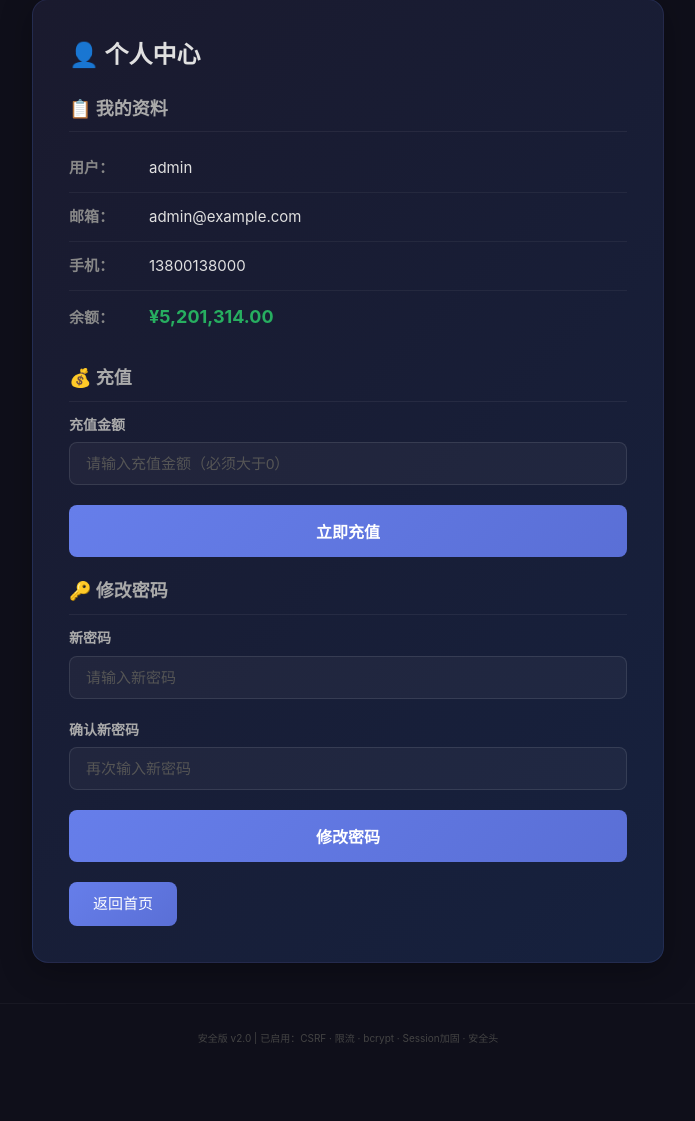
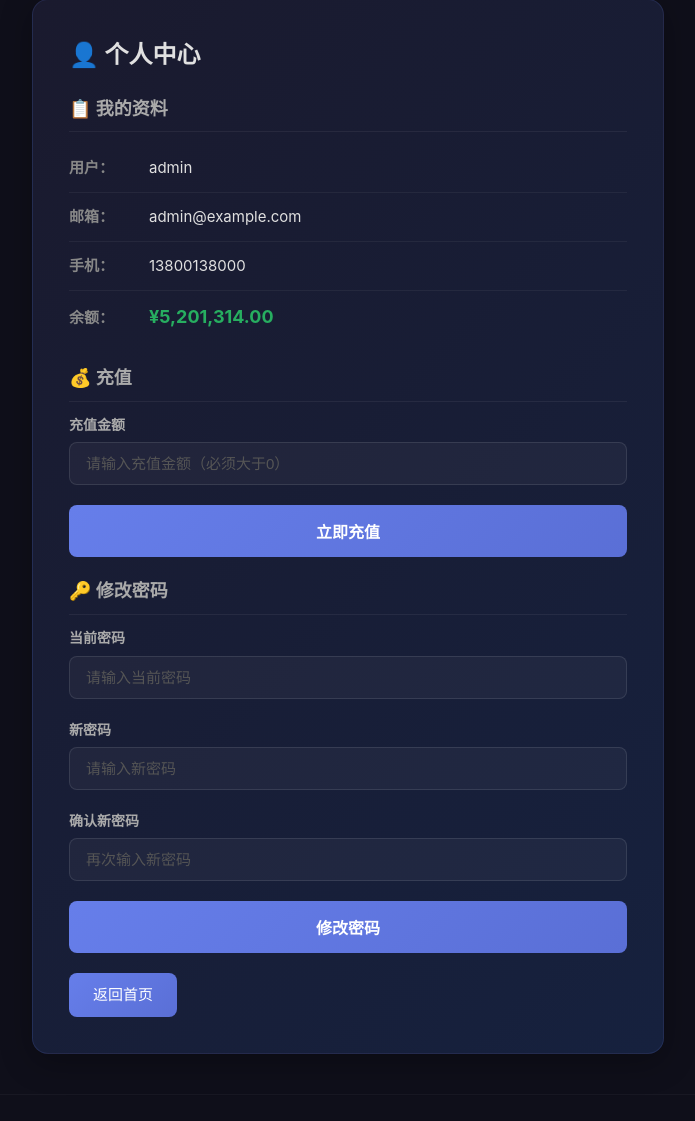
Before and after one commit to cyanex-c/cyanex, a Flask app: page /profile in a window 1280 px wide. Shown: the part 137-1258 px from the top of the page, without its empty margins (292-987 px from the left). Before the commit the page ends 1181 px from the top, so only its background shows below. Run offline with Flask 3, Linux system fonts and the light colour scheme; a user stored in the database is signed in; data comes from the database, SQL or seed files in the repository; both versions use the stored data as it was after the commit; some libraries are stand-ins or nearby versions.

Commit message:
fix: 修复CSRF漏洞
安全修复：
1. /change-password 移除 @csrf.exempt，添加CSRF Token验证
2. /register 移除 @csrf.exempt，添加CSRF Token验证
3. /upload 移除 @csrf.exempt，添加CSRF Token验证
4. /recharge 移除 @csrf.exempt
5. 改密功能添加原密码验证（防止越权改密）
6. 改密功能绑定 session 用户（防止水平越权）
7. profile/register/upload 模板添加 csrf_token 隐藏字段

```diff
--- a/app.py
+++ b/app.py
@@ -306,25 +306,44 @@ def logout():
 
 
 # ============================================================
-# 路由：修改密码（漏洞版 — 任意已登录用户可修改任意用户密码）
+# 路由：修改密码（已修复 CSRF 漏洞）
 # ============================================================
 @app.route("/change-password", methods=["POST"])
-@csrf.exempt
 def change_password():
-    # 只要登录即可，不验证 session 用户与目标用户是否一致
     if "username" not in session:
         return redirect("/login")
 
-    username = request.form.get("username", "")
+    # 从 session 获取当前登录用户（不从表单拿 username）
+    username = session["username"]
+    current_password = request.form.get("current_password", "")
     new_password = request.form.get("new_password", "")
+    confirm_password = request.form.get("confirm_password", "")
 
-    # 不验证原密码，直接更新
-    if username in USERS:
-        USERS[username]["password_hash"] = _hash(new_password)
-        # 重置登录失败计数
-        USERS[username]["failed_attempts"] = 0
-        USERS[username]["locked_until"] = None
-        print(f"[CHANGE-PASSWORD] {session['username']} 将 {username} 的密码修改为: {new_password}")
+    if username not in USERS:
+        flash("用户不存在", "error")
+        return redirect("/profile")
+
+    # 验证原密码
+    if not check_password_hash(USERS[username]["password_hash"], current_password):
+        flash("当前密码错误", "error")
+        return redirect("/profile")
+
+    # 验证两次新密码一致
+    if new_password != confirm_password:
+        flash("两次输入的新密码不一致", "error")
+        return redirect("/profile")
+
+    # 密码强度校验
+    if len(new_password) < 4:
+        flash("密码长度至少 4 位", "error")
+        return redirect("/profile")
+
+    # 更新密码
+    USERS[username]["password_hash"] = _hash(new_password)
+    USERS[username]["failed_attempts"] = 0
+    USERS[username]["locked_until"] = None
+    print(f"[CHANGE-PASSWORD] {username} 修改了密码")
+    flash("密码修改成功！", "success")
 
     return redirect("/profile")
 
@@ -368,7 +387,6 @@ def admin_unlock(username):
 # 路由：注册（演示 SQL 注入风险 - 使用 f-string 拼接）
 # ============================================================
 @app.route("/register", methods=["GET", "POST"])
-@csrf.exempt
 def register():
     error = None
     if request.method == "POST":
@@ -393,7 +411,7 @@ def register():
             error = f"注册失败: {e}"
             print(f"[ERROR] {e}")
 
-    return render_template("register.html", error=error)
+    return render_template("register.html", error=error, csrf_token=generate_csrf())
 
 
 # ============================================================
@@ -443,7 +461,6 @@ def search():
 # 路由：头像上传（无文件类型检查）
 # ============================================================
 @app.route("/upload", methods=["GET", "POST"])
-@csrf.exempt
 def upload():
     if "username" not in session:
         return redirect("/login")
@@ -479,7 +496,7 @@ def upload():
                 if ext not in ALLOWED_EXTENSIONS:
                     error = f"不支持的文件类型: {ext}，仅允许图片文件（{', '.join(sorted(ALLOWED_EXTENSIONS))}）"
                     print(f"[UPLOAD-BLOCKED] {session['username']} 尝试上传禁止类型: {ext}")
-                    return render_template("upload.html", file_url=file_url, error=error)
+                    return render_template("upload.html", file_url=file_url, error=error, csrf_token=generate_csrf())
 
                 try:
                     # 2. 读取文件头部检测魔数
@@ -495,14 +512,14 @@ def upload():
                     if not is_image:
                         error = "文件内容不是有效的图片格式（魔数校验失败）"
                         print(f"[UPLOAD-BLOCKED] {session['username']} 上传文件魔数校验失败: {original_name}")
-                        return render_template("upload.html", file_url=file_url, error=error)
+                        return render_template("upload.html", file_url=file_url, error=error, csrf_token=generate_csrf())
 
                     # 3. 限制文件大小（16MB）
                     f.seek(0, os.SEEK_END)
                     file_size = f.tell()
                     if file_size > 16 * 1024 * 1024:
                         error = "文件大小超过 16MB 限制"
-                        return render_template("upload.html", file_url=file_url, error=error)
+                        return render_template("upload.html", file_url=file_url, error=error, csrf_token=generate_csrf())
                     f.seek(0)
 
                     # 4. 使用 UUID 重命名文件，防止路径遍历和覆盖
@@ -516,7 +533,7 @@ def upload():
                 except Exception as e:
                     error = f"上传失败: {e}"
 
-    return render_template("upload.html", file_url=file_url, error=error)
+    return render_template("upload.html", file_url=file_url, error=error, csrf_token=generate_csrf())
 
 
 # ============================================================
@@ -552,14 +569,14 @@ def profile():
     except Exception as e:
         error = f"查询失败: {e}"
 
-    return render_template("profile.html", user=user_data, error=error)
+    return render_template("profile.html", user=user_data, error=error,
+                           csrf_token=generate_csrf())
 
 
 # ============================================================
 # 路由：充值（仅限给自己的账户充值）
 # ============================================================
 @app.route("/recharge", methods=["POST"])
-@csrf.exempt
 def recharge():
     if "username" not in session:
         return redirect("/login")
--- a/templates/profile.html
+++ b/templates/profile.html
@@ -38,16 +38,21 @@
         <div class="recharge-section">
             <h3>🔑 修改密码</h3>
             <form method="post" action="/change-password" class="recharge-form">
-                <input type="hidden" name="username" value="{{ user.username }}">
+                <input type="hidden" name="csrf_token" value="{{ csrf_token }}">
+                <div class="form-group">
+                    <label for="current_password">当前密码</label>
+                    <input type="password" id="current_password" name="current_password"
+                           placeholder="请输入当前密码" required>
+                </div>
                 <div class="form-group">
                     <label for="new_password">新密码</label>
                     <input type="password" id="new_password" name="new_password"
-                           placeholder="请输入新密码" required minlength="1">
+                           placeholder="请输入新密码" required minlength="4">
                 </div>
                 <div class="form-group">
                     <label for="confirm_password">确认新密码</label>
                     <input type="password" id="confirm_password" name="confirm_password"
-                           placeholder="再次输入新密码" required minlength="1">
+                           placeholder="再次输入新密码" required minlength="4">
                 </div>
                 <button type="submit" class="btn btn-login">修改密码</button>
             </form>
--- a/templates/register.html
+++ b/templates/register.html
@@ -10,6 +10,7 @@
     {% endif %}
 
     <form method="post" action="/register">
+        <input type="hidden" name="csrf_token" value="{{ csrf_token }}">
         <div class="form-group">
             <label for="username">用户名</label>
             <input type="text" id="username" name="username" placeholder="请输入用户名" required>
--- a/templates/upload.html
+++ b/templates/upload.html
@@ -28,6 +28,7 @@
         </div>
     {% else %}
         <form method="post" action="/upload" enctype="multipart/form-data">
+            <input type="hidden" name="csrf_token" value="{{ csrf_token }}">
             <div class="form-group">
                 <label for="file">选择文件</label>
                 <div class="file-input-wrapper">
```
Also changed, not shown: data/users.db.
